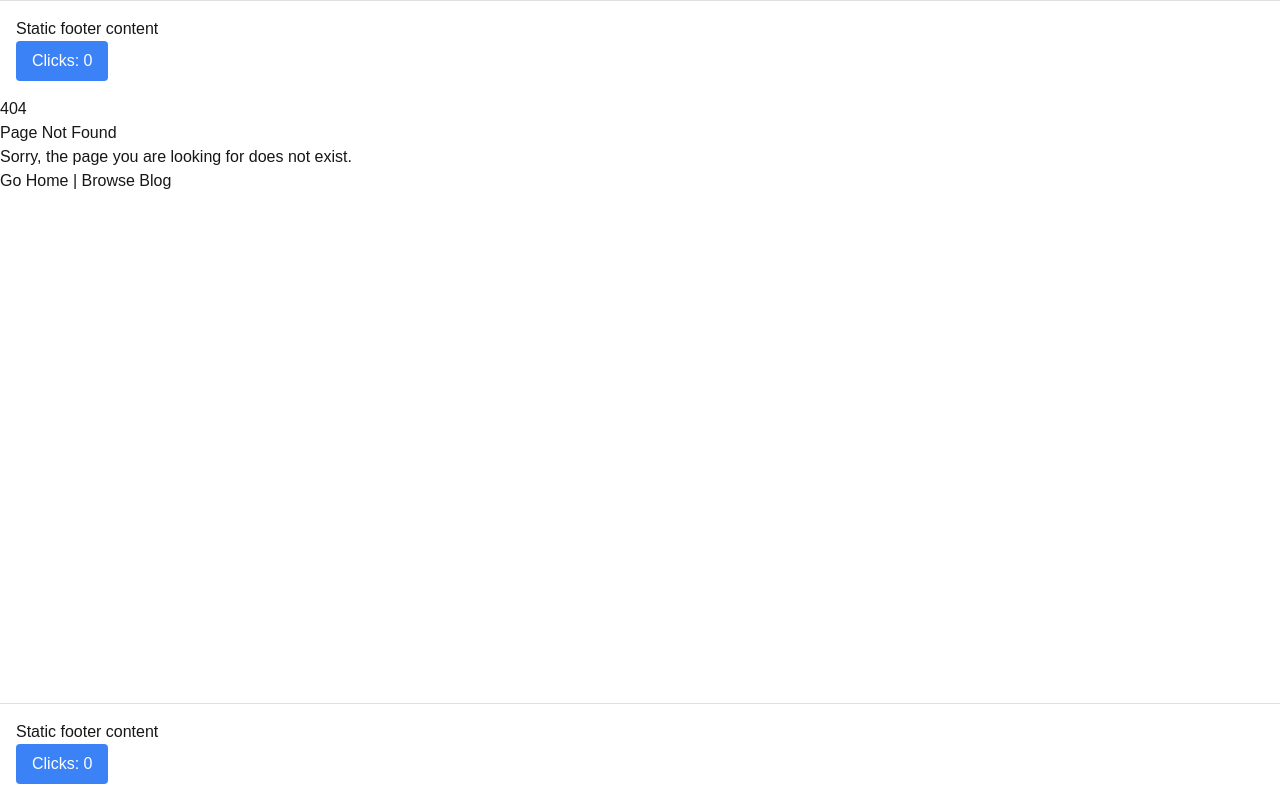
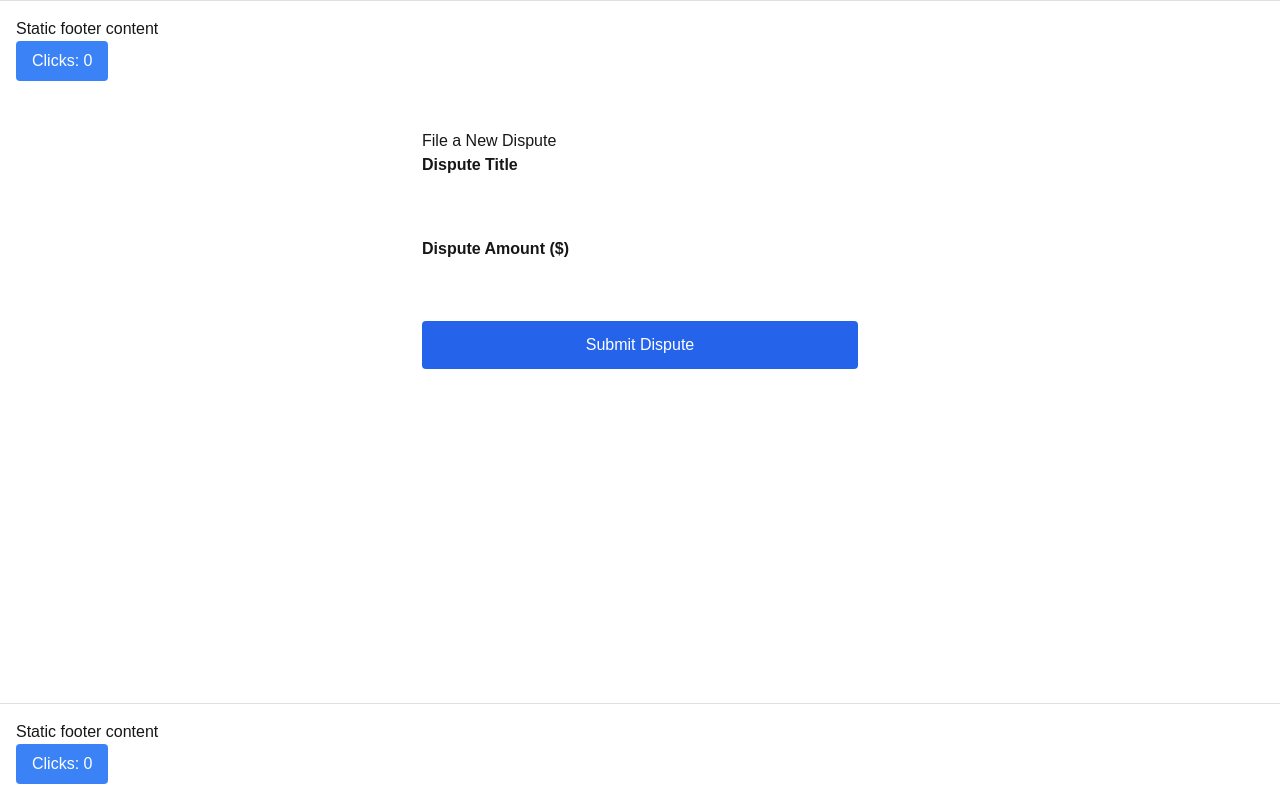
Before and after one commit to kalviumcommunity/DisputeGuard, a Next.js app in the folder frontend/: page /create-dispute in a window 1280 px wide. Before the commit this address had no page. Built offline with nearby package versions, Linux system fonts and the light colour scheme.

Commit message:
feat(action-validation-and-error-returns): implement action validation and error returns assignment

```diff
--- /dev/null
+++ b/frontend/app/actions/dispute-actions.ts
@@ -0,0 +1,50 @@
+'use server';
+
+import { z } from 'zod';
+
+// Define error state interface for field-level errors
+export interface FormState {
+  success: boolean;
+  errors?: {
+    title?: string[];
+    amount?: string[];
+  };
+  message?: string;
+}
+
+// Task 1: Zod schema for FormData validation
+const disputeSchema = z.object({
+  title: z.string().min(3, { message: 'Title must be at least 3 characters long' }),
+  amount: z.coerce.number().gt(0, { message: 'Amount must be greater than 0' }),
+});
+
+// Task 2: Action returns structured error state object instead of throwing
+export async function createDisputeAction(
+  prevState: FormState,
+  formData: FormData
+): Promise<FormState> {
+  const rawData = {
+    title: formData.get('title'),
+    amount: formData.get('amount'),
+  };
+
+  const validatedFields = disputeSchema.safeParse(rawData);
+
+  // Return validation failure state without throwing errors
+  if (!validatedFields.success) {
+    return {
+      success: false,
+      errors: validatedFields.error.flatten().fieldErrors,
+      message: 'Validation failed. Please fix errors below.',
+    };
+  }
+
+  // Simulate successful server mutation
+  console.log('Dispute created successfully:', validatedFields.data);
+
+  // Task 4: Successful submission state
+  return {
+    success: true,
+    message: 'Dispute submitted successfully!',
+  };
+}
--- /dev/null
+++ b/frontend/app/create-dispute/page.tsx
@@ -0,0 +1,94 @@
+'use client';
+
+import { useActionState, useEffect, useRef } from 'react';
+import { createDisputeAction, FormState } from '@/app/actions/dispute-actions';
+
+const initialState: FormState = {
+  success: false,
+};
+
+export default function CreateDisputePage() {
+  const [state, formAction, isPending] = useActionState(createDisputeAction, initialState);
+  const formRef = useRef<HTMLFormElement>(null);
+
+  // Task 4: Clear form on successful submission
+  useEffect(() => {
+    if (state.success) {
+      formRef.current?.reset();
+    }
+  }, [state.success]);
+
+  return (
+    <main style={{ padding: '2rem', maxWidth: '500px', margin: '0 auto' }}>
+      <h1>File a New Dispute</h1>
+
+      {state.message && (
+        <div
+          style={{
+            padding: '0.75rem',
+            marginBottom: '1rem',
+            borderRadius: '4px',
+            backgroundColor: state.success ? '#d1fae5' : '#fee2e2',
+            color: state.success ? '#065f46' : '#991b1b',
+          }}
+        >
+          {state.message}
+        </div>
+      )}
+
+      <form ref={formRef} action={formAction} style={{ display: 'flex', flexDirection: 'column', gap: '1rem' }}>
+        <div>
+          <label htmlFor="title" style={{ display: 'block', fontWeight: 'bold' }}>
+            Dispute Title
+          </label>
+          <input
+            type="text"
+            id="title"
+            name="title"
+            style={{ width: '100%', padding: '0.5rem', marginTop: '0.25rem' }}
+          />
+          {/* Task 3: Render field-level error messages */}
+          {state.errors?.title && (
+            <p style={{ color: '#dc2626', fontSize: '0.875rem', marginTop: '0.25rem' }}>
+              {state.errors.title[0]}
+            </p>
+          )}
+        </div>
+
+        <div>
+          <label htmlFor="amount" style={{ display: 'block', fontWeight: 'bold' }}>
+            Dispute Amount ($)
+          </label>
+          <input
+            type="number"
+            id="amount"
+            name="amount"
+            step="0.01"
+            style={{ width: '100%', padding: '0.5rem', marginTop: '0.25rem' }}
+          />
+          {/* Task 3: Render field-level error messages */}
+          {state.errors?.amount && (
+            <p style={{ color: '#dc2626', fontSize: '0.875rem', marginTop: '0.25rem' }}>
+              {state.errors.amount[0]}
+            </p>
+          )}
+        </div>
+
+        <button
+          type="submit"
+          disabled={isPending}
+          style={{
+            padding: '0.75rem',
+            backgroundColor: '#2563eb',
+            color: 'white',
+            border: 'none',
+            borderRadius: '4px',
+            cursor: 'pointer',
+          }}
+        >
+          {isPending ? 'Submitting...' : 'Submit Dispute'}
+        </button>
+      </form>
+    </main>
+  );
+}
```
Also changed, not shown: 1 other file (tests, documents, lock files or other folders).
